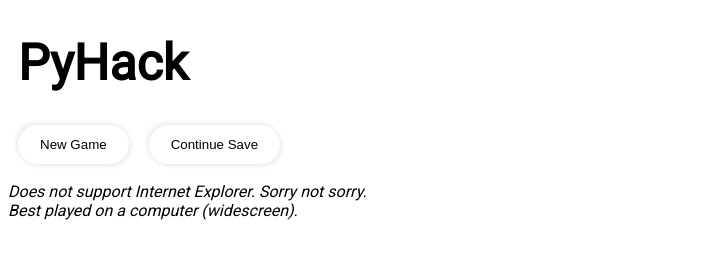
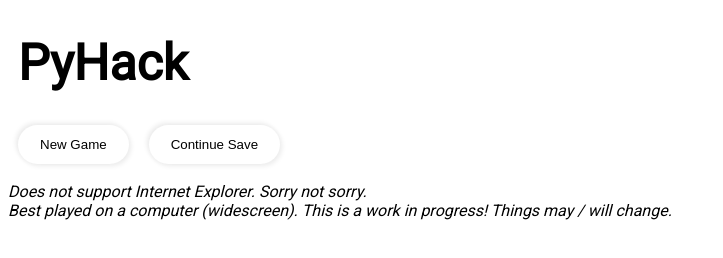
Before and after one commit to ikeacat/pyhackweb, a plain HTML site: page index.html in a window 1280 px wide. Shown: the whole page, without its empty margins (0-723 px from the left). Drawn offline with Linux system fonts and the light colour scheme.

Commit message:
WIP message

```diff
--- a/index.html
+++ b/index.html
@@ -16,6 +16,7 @@
             <br><br>
             <i class='roboto'>Does not support Internet Explorer. Sorry not sorry.</i><br>
             <i class='roboto'>Best played on a computer (widescreen).</i>
+            <i class='roboto'>This is a work in progress! Things may / will change.</i>
         </div>
     </body>
 </html>
```
